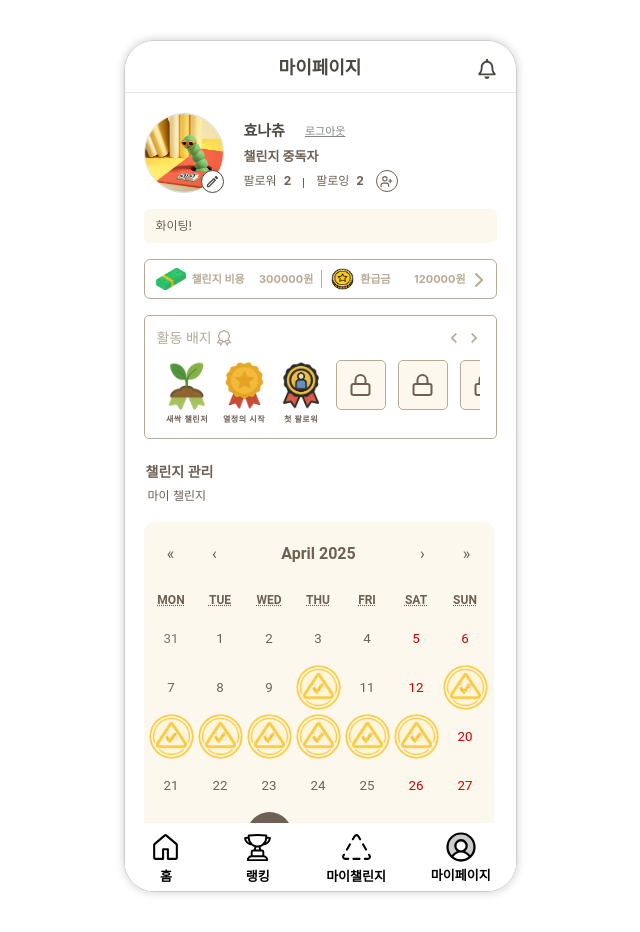
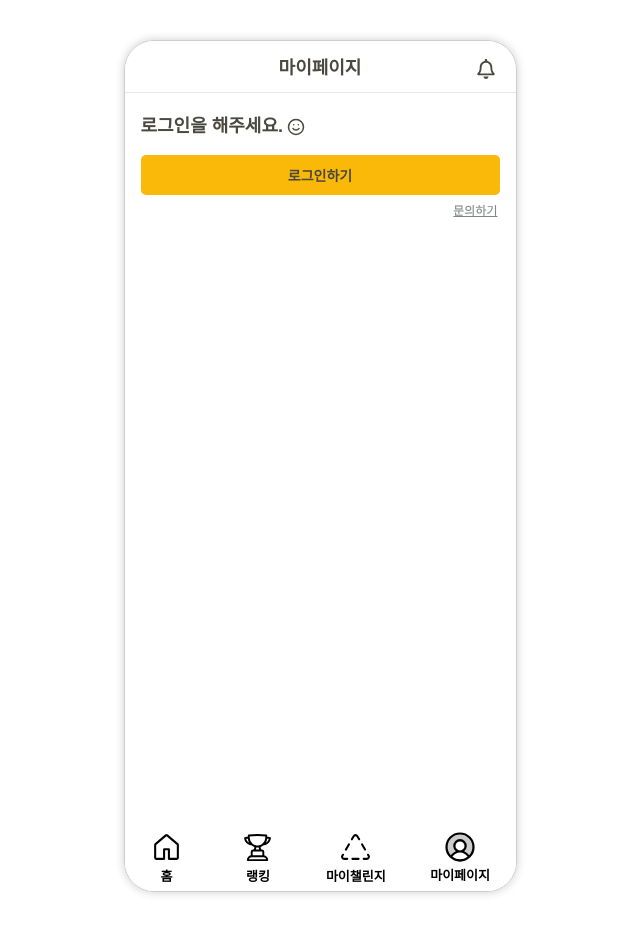
Before and after one commit to gusdk19/TryAngle-FE, a React (Create React App) app: page /mypage in a window 1280 px wide. Shown: the whole page, without its empty margins (320-960 px from the left). Built offline with nearby package versions, Linux system fonts and the light colour scheme.

Commit message:
feat: 마이페이지 완성(api 제외)-로그인, 로그아웃  버튼 onClick Event 추가

```diff
--- a/src/components/MyPage/AfterLoginMP.js
+++ b/src/components/MyPage/AfterLoginMP.js
@@ -25,7 +25,7 @@ import { useNavigate, useLocation } from 'react-router-dom';
 import SuccessRateSection from "./SuccessRateSection";
 import ProfileEditModal from "./ProfileEditModal";
 
-export default function AfterLoginMP() {
+export default function AfterLoginMP({setLogin}) {
 
   const location = useLocation();
 
@@ -97,7 +97,10 @@ export default function AfterLoginMP() {
           <div className="h-full ml-5 flex flex-col justify-center gap-1">
             <div variant="outline" className="flex flex-row gap-5 mt-[6px] font-semibold text-[#4A483F] text-[15px]">
               <div className="">{userData.nickname}</div>
-              <button className="pb-[0.5px] font-normal underline text-[11px] text-[#838687]">로그아웃</button>
+              <button className="pb-[0.5px] font-normal underline text-[11px] text-[#838687]"
+                onClick={()=>{setLogin(0)}}>
+                로그아웃
+              </button>
             </div>
             <h2 className="text-[13px] font-bold text-[#6E6053] ">
               {userData.title}
--- a/src/components/MyPage/BeforeLoginMP.js
+++ b/src/components/MyPage/BeforeLoginMP.js
@@ -1,20 +1,21 @@
 import { Bell, Home, SmileIcon, Trophy, User, Users } from "lucide-react";
 import React from "react";
 
-export default function BeforeLoginMP(){
+export default function BeforeLoginMP({setLogin}){
 
     return(
         <main className="px-4">
             {/* Login Prompt */}
             <div className="flex items-center gap-1 mt-[20px]">
                 <div className="font-['Roboto-Black',Helvetica] font-bold text-[#4a483f] text-[18px] tracking-[0] leading-normal">
-                로그인을 해주세요.
+                    로그인을 해주세요.
                 </div>
                 <SmileIcon className="w-[18px] h-[18px] text-[#4a483f]" />
             </div>
 
             {/* Login Button */}
-            <button className="w-full h-10 mt-[15px] bg-[#fab809] hover:bg-[#fab809]/90 text-[#4a483f] rounded-[5px]">
+            <button className="w-full h-10 mt-[15px] bg-[#fab809] hover:bg-[#fab809]/90 text-[#4a483f] rounded-[5px]"
+                onClick={()=>{setLogin(1)}}>
                 <span className="font-m3-body-bold font-bold text-[14px] text-center grid items-center">로그인하기</span>
             </button>
 
--- a/src/pages/mypage.js
+++ b/src/pages/mypage.js
@@ -6,7 +6,7 @@ import React, { useState } from "react";
 
 export default function MyPage() {
   // Login State (로그인 x : 0, 로그인 o : 1)
-  const [login, setLogin] = useState(1);
+  const [login, setLogin] = useState(0);
 
   const page = "myPage";
 
@@ -19,8 +19,8 @@ export default function MyPage() {
 
         {/* Main Content */}
         {login === 0 ?
-          <BeforeLoginMP/>
-          :<AfterLoginMP/>}
+          <BeforeLoginMP setLogin={setLogin}/>
+          :<AfterLoginMP setLogin={setLogin}/>}
 
 
         {/* Footer Navigation */}
```
